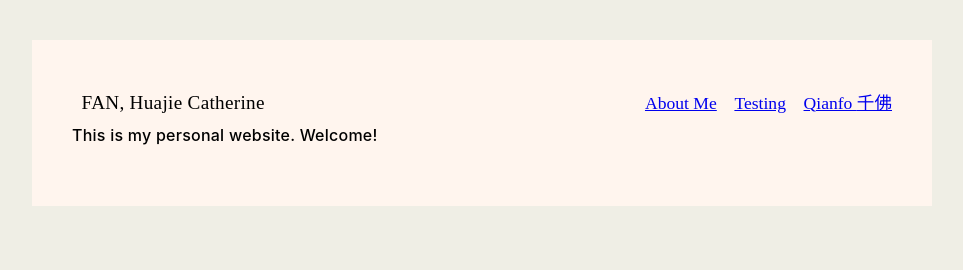
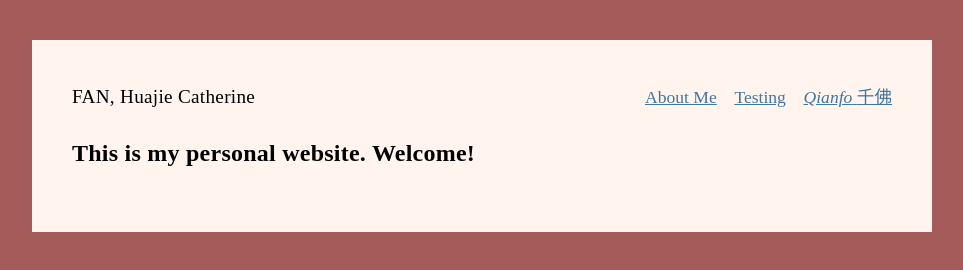
Before and after one commit to Huajie-Catherine-Fan/Huajie-Catherine-Fan.github.io, a plain HTML site: page index.html in a window 1280 px wide. Shown: the whole page, without its empty margins (158-1121 px from the left). Drawn offline with Linux system fonts and the light colour scheme.

Commit message:
correct margin errors, change background and hyperlink colors

```diff
--- a/index.html
+++ b/index.html
@@ -12,11 +12,11 @@
         <nav>
             <a href="About.html">About Me</a>
             <a href="Testing page.html">Testing</a>
-            <a href="Qianfo.html">Qianfo <span lang="zh">千佛</span></a>
+            <a href="Qianfo.html"><i>Qianfo</i> <span lang="zh">千佛</span></a>
         </nav>
     </header>
     <main>
-        <p>This is my personal website. Welcome! </p>
+        <h3>This is my personal website. Welcome! </h3>
     </main>
 </body>
 </html>
--- a/style.css
+++ b/style.css
@@ -3,7 +3,7 @@
 }
 
 html {
-    background-color:#EFEEE5;
+    background-color:#A65B5B;
 }
 
 body {
@@ -15,6 +15,13 @@ body {
     font-weight: 500;
 }
 
+header,
+main {
+    width: 100%;
+    margin: 0;
+    padding: 0;
+}
+
 :lang(zh) {
     font-family: "Songti SC", "SimSun", serif;
 }
@@ -23,7 +30,7 @@ body {
 header > p {
     font-family: "Gowun Batang", serif;
     font-size: 1.2rem;
-    margin:0.5em;
+    margin:0;
 }
 
 /* Tab section */
@@ -39,6 +46,7 @@ header nav a {
     line-height: 2;
     margin:0;
     padding:0;
+    color: #4076a1;
 }
 
 
@@ -112,6 +120,7 @@ p {
 p a {
     font-family: "Inter", sans-serif;
     font-weight: 500;
+    color: #4076a1;
 }
 /* Italic text inside paragraphs */
 p i,
```
Also changed, not shown: About.html (+1 -1 lines).
